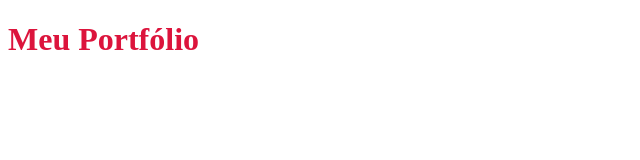
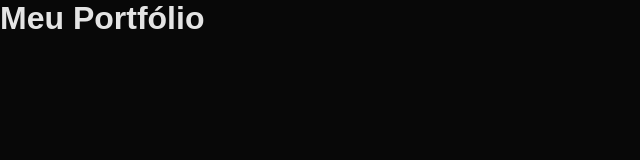
Before and after one commit to Mariaparma/PORTFOLIO-01, a plain HTML site: page index.html in a window 1280 px wide. Shown: the whole page, without its empty margins (0-640 px from the left). Drawn offline with Linux system fonts and the light colour scheme.

Commit message:
feat :creat initial style

```diff
--- a/assets/styles.css
+++ b/assets/styles.css
@@ -1,4 +1,26 @@
-h1 {
-    color:crimson
+* {
+   margin: 0;
+   padding: 0;
+   box-sizing: border-box;
+   text-decoration: none;
+   border: none;
+   outline: none;
+   scroll-behavior: smooth;
+   font-family: "Poppins" , sans-serif;
+}
 
+:root {
+    --bg-color: #080808;
+    --secondary-bg-color: #121212;
+    --text-color:  #e4e4e4;
+    --main-color:    #d11a7f;
 }
+
+html {
+    overflow-x: hidden;
+}
+
+body {
+    background-color: var(--bg-color);
+    color: var(--text-color);
+}
```
